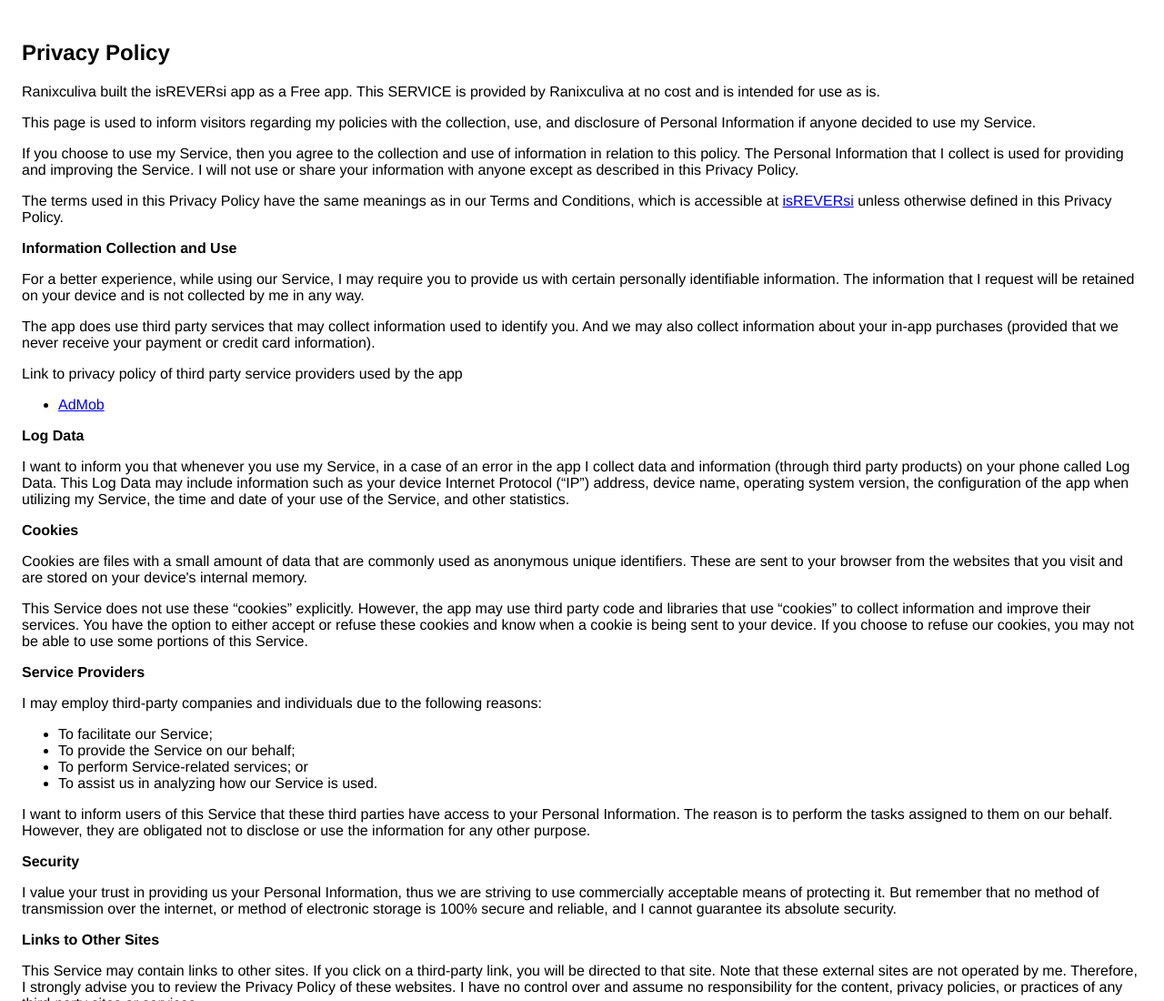
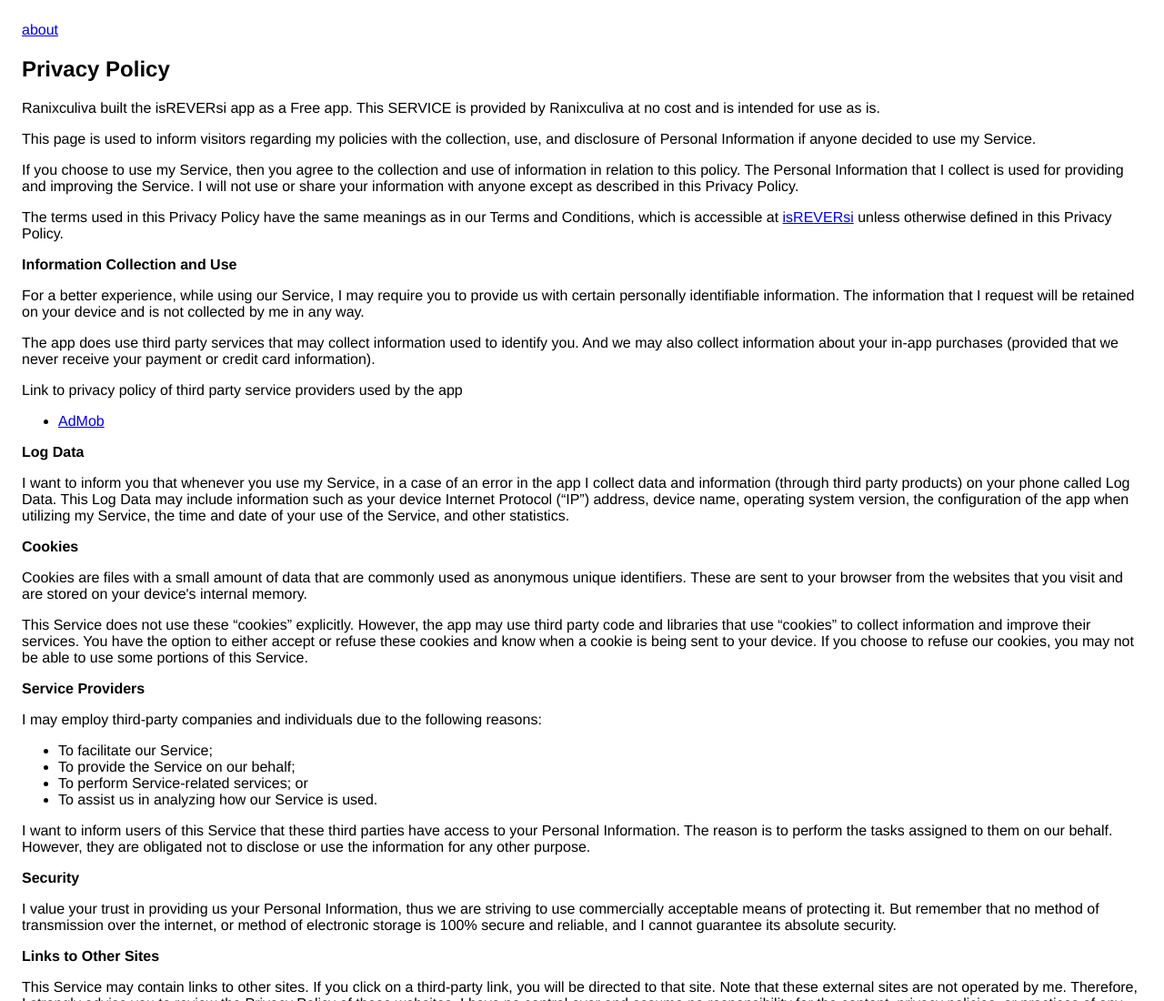
Before and after one commit to Ranixculiva/Ranixculiva.github.io, a plain HTML site: page isREVERsi/privacy_policy.html in a window 1280 px wide. Shown: the top 1100 px of the page at 91% size. Drawn offline with Linux system fonts and the light colour scheme.

Commit message:
Update privacy_policy.html

```diff
--- a/isREVERsi/privacy_policy.html
+++ b/isREVERsi/privacy_policy.html
@@ -7,6 +7,7 @@
       <style> body { font-family: 'Helvetica Neue', Helvetica, Arial, sans-serif; padding:1em; } </style>
     </head>
     <body>
+    <a href="index.html">about</a>
     <h2>Privacy Policy</h2> <p>
                     Ranixculiva built the isREVERsi app as
                     a Free app. This SERVICE is provided by
```
